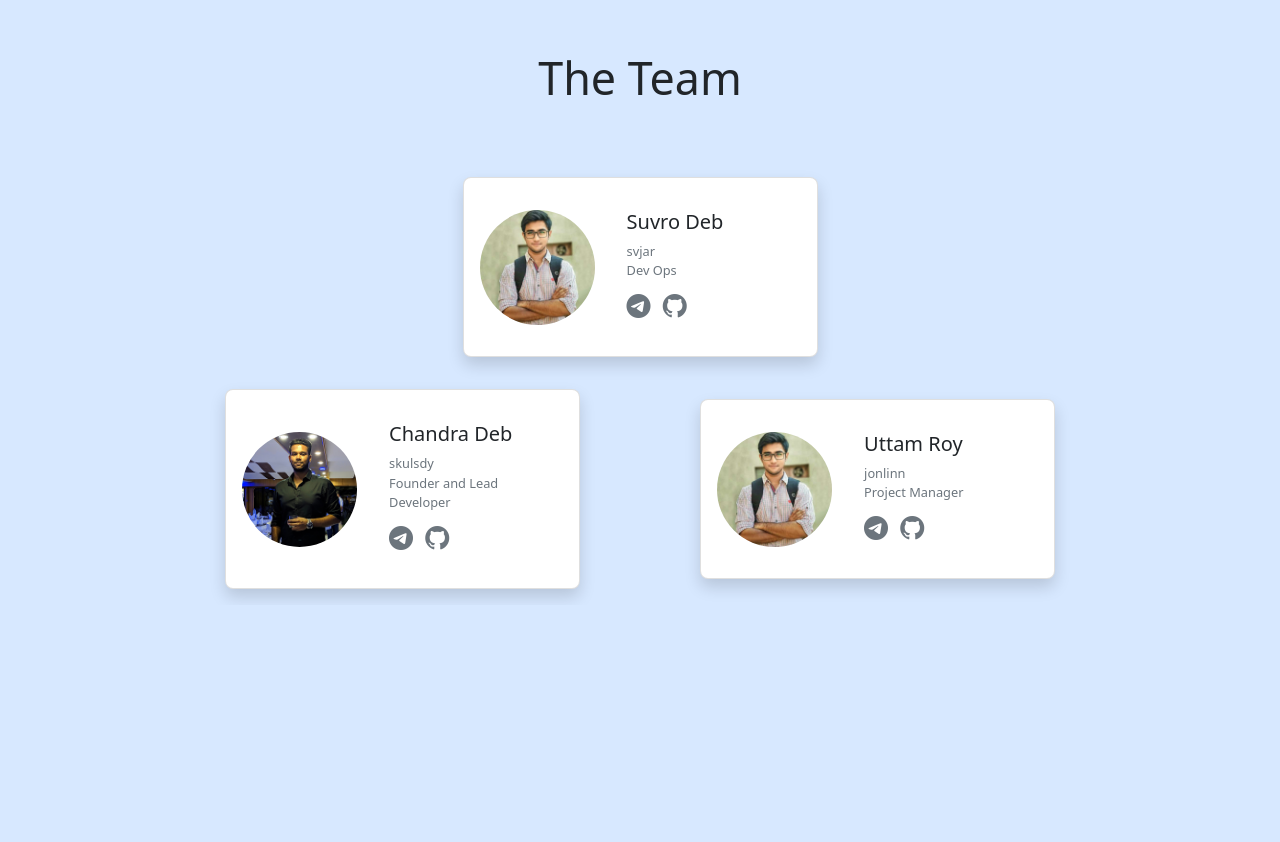
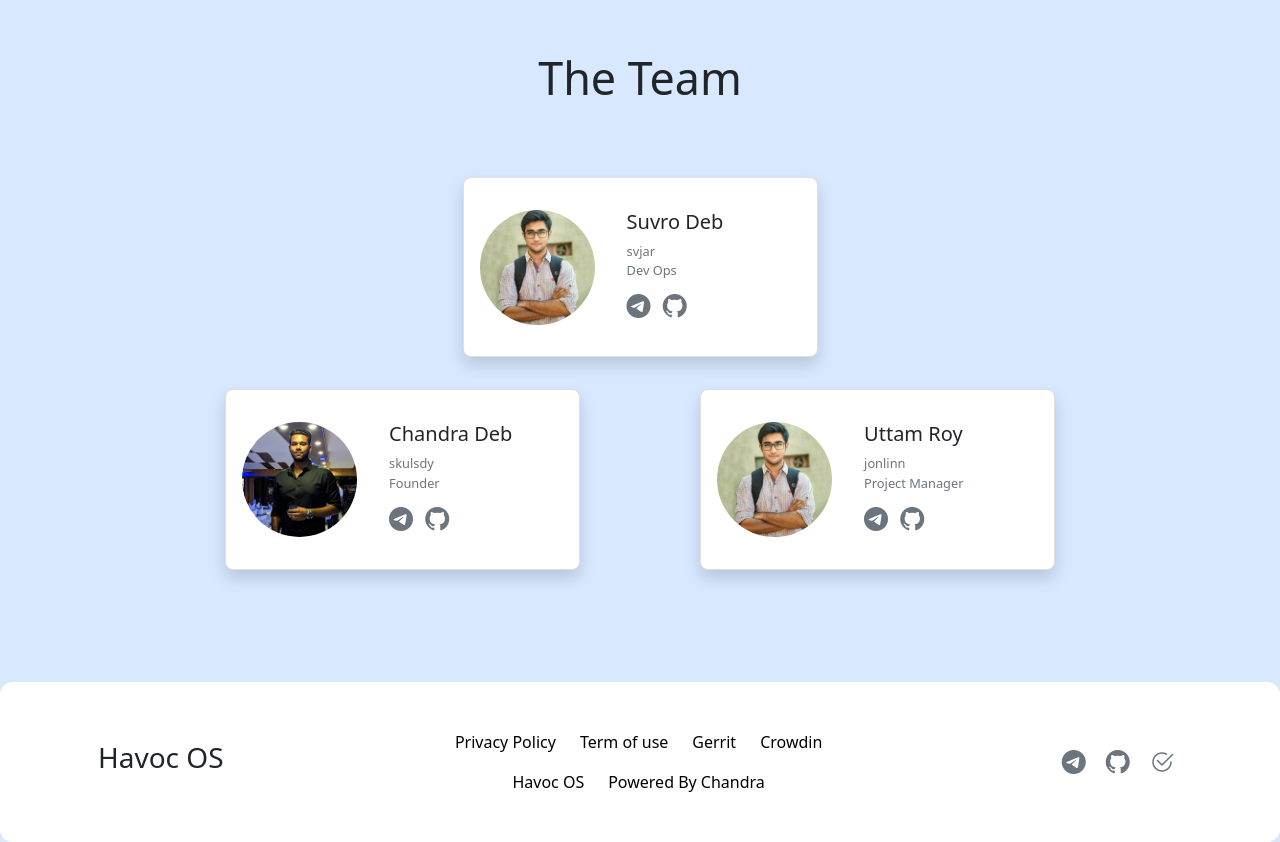
Before and after one commit to chandra-deb/havoc-os-website-clone, a plain HTML site: page index.html in a window 1280 px wide. Shown: the part 2166-3008 px from the top of the page. Before the commit the page ends 2771 px from the top, so only its background shows below. Drawn offline with nearby package versions, Linux system fonts and the light colour scheme.

Commit message:
footer done

```diff
--- a/index.html
+++ b/index.html
@@ -214,7 +214,7 @@
         </div>
         <div class="container-xl">
 
-            <div class="row justify-content-center flex-wrap-reverse gx-4 gy-3  align-items-center">
+            <div class="row justify-content-center flex-wrap-reverse gx-4 gy-3  align-items-center mb-5">
                 <div class="col-md-5">
 
                     <div class="card mb-3 shadow card-rounded py-3 mx-5 mx-md-2 mx-lg-5">
@@ -226,7 +226,7 @@
                                 <div class="card-body">
                                     <h5 class="card-title">Chandra Deb</h5>
                                     <p class="card-text text-muted custom-lead my-0">skulsdy</p>
-                                    <p class="card-text text-muted custom-lead mb-2">Founder and Lead Developer</p>
+                                    <p class="card-text text-muted custom-lead mb-2">Founder</p>
                                     <div class="social-icons ">
                                         <a class="text-secondary "><i class="bi bi-telegram"></i></a>
                                         <a class="text-secondary mx-2"><i class="bi bi-github"></i></a>
@@ -286,6 +286,55 @@
         </div>
     </section>
 
+    <footer style="margin-top: 6rem;">
+        <div class="container-xl">
+            <div class="row justify-content-between text-center align-items-center py-5 px-3">
+                <div class="col-md-auto">
+                    <h2 class="fs-3">Havoc OS</h2>
+                </div>
+                <div class="col-md-auto">
+                    <div class="row justify-content-center mb-3">
+                        <div class="col-auto col-md-auto">
+
+                            <a class="link" href="#">Privacy Policy</a>
+                        </div>
+                        <div class="col-auto col-md-auto">
+
+                            <a class="link" href="#">Term of use</a>
+                        </div>
+                        <div class="col-auto col-md-auto">
+
+                            <a class="link" href="#">Gerrit</a>
+                        </div>
+                        <div class="col-auto col-md-auto">
+
+                            <a class="link" href="#">Crowdin</a>
+                        </div>
+                    </div>
+                    <div class="row justify-content-center">
+                        <div class="col-auto col-md-auto">
+
+                            <a class="link" href="#">Havoc OS</a>
+                        </div>
+                        <div class="col-auto col-md-auto">
+
+                            <a class="link" href="#">Powered By Chandra</a>
+                        </div>
+
+                    </div>
+                </div>
+                <div class="col-md-auto mt-5 mt-md-0">
+                    <div class="social-icons ">
+                        <a class="text-secondary mx-2"><i class="bi bi-telegram"></i></a>
+                        <a class="text-secondary mx-2"><i class="bi bi-github"></i></a>
+                        <a class="text-secondary mx-2"><i class="bi bi-check2-circle"></i></a>
+
+                    </div>
+                </div>
+            </div>
+        </div>
+    </footer>
+
     <script src="https://cdn.jsdelivr.net/npm/bootstrap@5.1.0/dist/js/bootstrap.bundle.min.js"
         integrity="sha384-U1DAWAznBHeqEIlVSCgzq+c9gqGAJn5c/t99JyeKa9xxaYpSvHU5awsuZVVFIhvj"
         crossorigin="anonymous"></script>
--- a/main.scss
+++ b/main.scss
@@ -134,3 +134,14 @@ background: white;
 .social-icons a:hover {
     color: $color-primary !important;
 }
+
+
+footer {
+    background: white;
+    border-radius: 0.8rem;
+}
+
+footer .link {
+    color: black;
+    text-decoration: none;
+}
```
Also changed, not shown: main.css, 1 other file.
